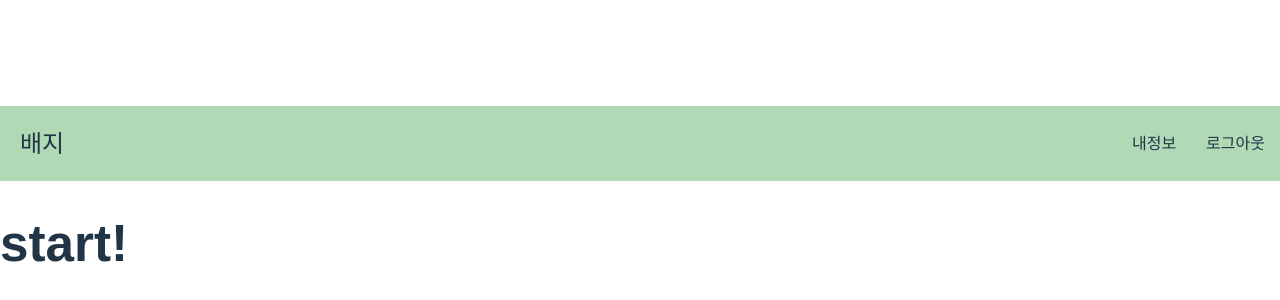
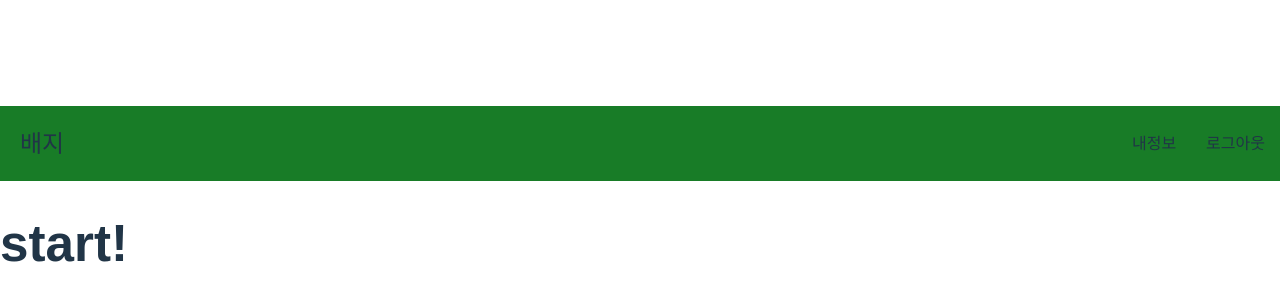
Before and after one commit to LIKELION-12th-HACKERTHON/frontend, a React (Vite) app: page /customer in a window 1280 px wide. Shown: the part 194-494 px from the top of the page. Built offline with nearby package versions, Linux system fonts and the light colour scheme.

Commit message:
color changing test

```diff
--- a/src/css/customerhome.css
+++ b/src/css/customerhome.css
@@ -6,7 +6,7 @@ body {
 
 .header {
   width: 100vw;
-  background-color: #B0D9B6;
+  background-color: #187c27;
   display: flex;
   justify-content: space-between;
   align-items: center;
```
